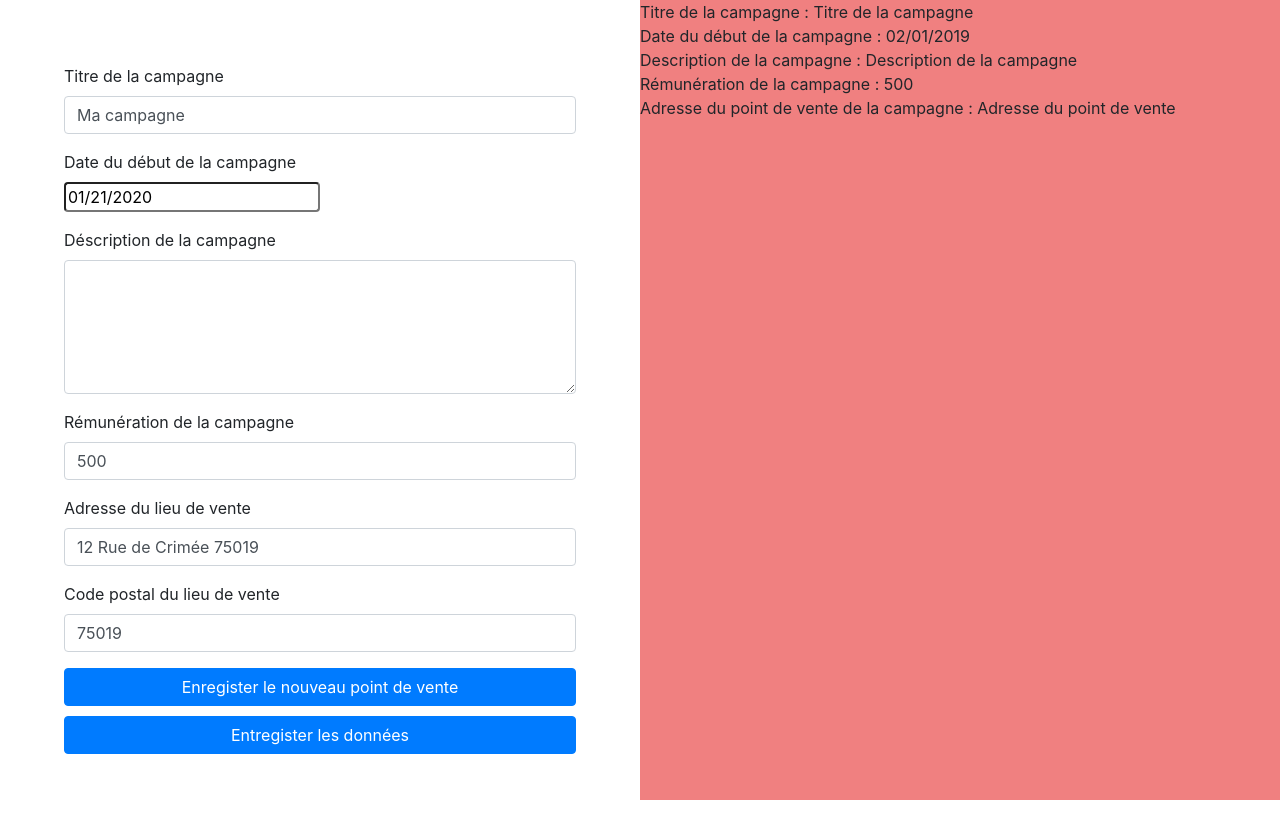
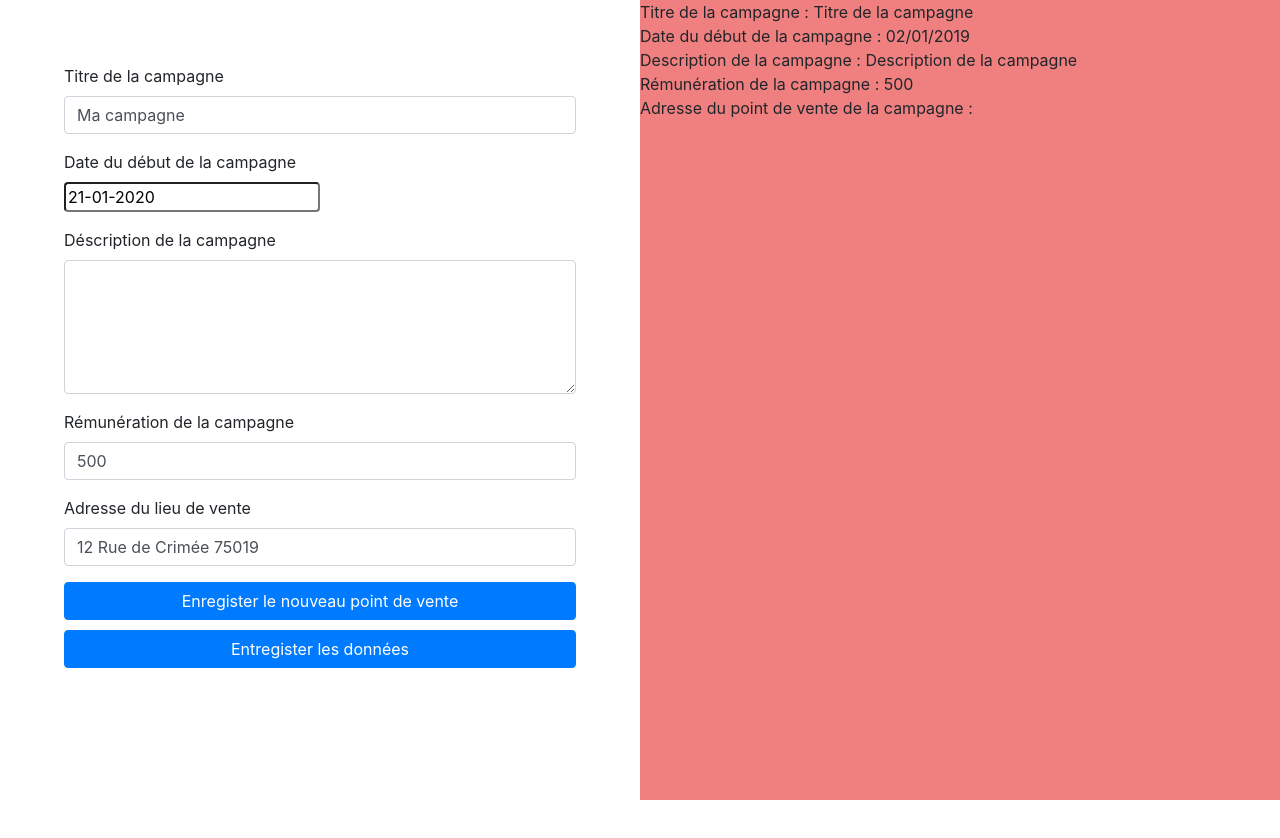
Before and after one commit to ArthurBarre/test-weward, a React (Create React App) app: page / in a window 1280 px wide. Shown: the top 838 px of the page. Built offline with nearby package versions, Linux system fonts and the light colour scheme.

Commit message:
fix bug between date and rem value

```diff
--- a/src/actions/index.js
+++ b/src/actions/index.js
@@ -28,7 +28,7 @@ export const setDate = ( str ) => {
 
 export const setRem = ( nbr ) => {
   return {
-    type: 'SET_DATE',
+    type: 'SET_REM',
     payload: nbr
   }
 }
--- a/src/components/Form.jsx
+++ b/src/components/Form.jsx
@@ -19,6 +19,7 @@ export default () => {
   const [remuneration, setRemuneration] = useState(500);
   const [postalCode, setPostalCode] = useState(75019);
   const [date , setRawDate] =  useState(new Date());
+  // setRawDate()
   const dispatch = useDispatch();
   const getPoint = () => {
     axios.get('https://maps.googleapis.com/maps/api/geocode/json',{
@@ -36,14 +37,14 @@ const saveData = () => {
   dispatch(setLocation(rawLocation))
   dispatch(setTitle(title))
   dispatch(setDesc(description))
-  // dispatch(setDate(moment(date).toDate()))
+  dispatch(setDate(moment(date).format('DD-MM-YYYY')))
   dispatch(setRem(remuneration))
   dispatch(setLocation(rawLocation))
   dispatch(setAdress(address))
 }
 const handleDate = date => {
-  console.log(moment(date).format('DD-MM-YYYY'))
-  setRawDate(moment(date).toDate())
+  // console.log(moment(date).format('DD-MM-YYYY'))
+  setRawDate(date)
 };
 
   return(
@@ -63,6 +64,7 @@ const handleDate = date => {
           <label for="address">Date du début de la campagne</label>
           <DatePicker
             className='date-picker'
+            dateFormat="dd-MM-yyyy"
             selected={date}
             onChange={handleDate}
           />
@@ -97,15 +99,6 @@ const handleDate = date => {
           value={address}
         />
         </div>
-        <div className="form-group">
-          <label for="postalCode">Code postal du lieu de vente</label>
-          <input
-          type="number"
-          name="postalCode"
-          className="form-control"
-          value={postalCode}
-          onChange={e=>setPostalCode(e.target.value)}/>
-        </div>
         <div className="buttons">
         <div
         type="submit"
--- a/src/components/Render.jsx
+++ b/src/components/Render.jsx
@@ -4,29 +4,16 @@ import {useSelector} from 'react-redux';
 
 
 export default () => {
-  const location = useSelector(state => state.location);
-  const title = useSelector(state => state.title);
-  const desc = useSelector(state => state.desc);
-  const rem = useSelector(state => state.rem);
-  const date = useSelector(state => state.date);
-  const address = useSelector(state => state.adress);
-  const data = [
-    {title:title,
-    location:location,
-    desc:desc,
-    rem:rem,
-    date:date,
-    address:address}
-    ]
+  const data = useSelector(state => state);
   console.log(data)
 
   return(
   <div className='render'>
-    <div>Titre de la campagne : {title}</div>
-    <div>Date du début de la campagne : {date}</div>
-    <div>Description de la campagne : {desc}</div>
-    <div>Rémunération de la campagne : {rem}</div>
-    <div>Adresse du point de vente de la campagne : {address}</div>
+    <div>Titre de la campagne : {data.title}</div>
+    <div>Date du début de la campagne : {data.date}</div>
+    <div>Description de la campagne : {data.desc}</div>
+    <div>Rémunération de la campagne : {data.rem}</div>
+    <div>Adresse du point de vente de la campagne : {data.address}</div>
   </div>
   )
 }
--- a/src/reducers/descReducer.js
+++ b/src/reducers/descReducer.js
@@ -1,6 +1,6 @@
 const descReducer = (state = 'Description de la campagne', action) => {
   switch(action.type){
-    case "SET_TITLE":
+    case "SET_DESC":
       state =  action.payload
       return state;
     default:
```
